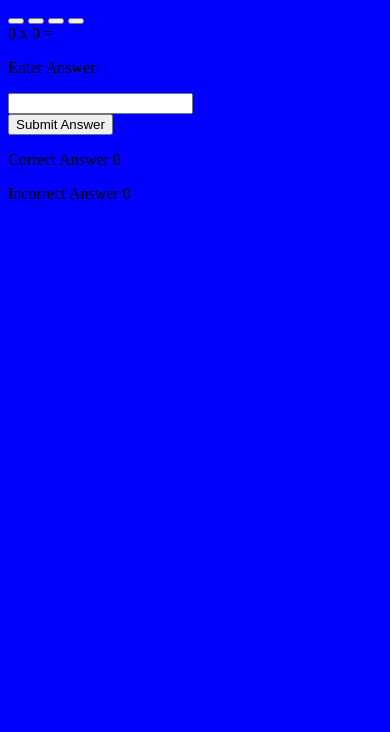
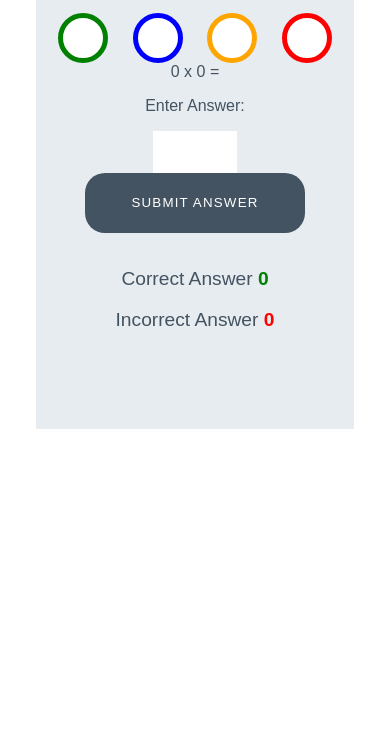
Before and after one commit to Naida1710/Love-Maths, a plain HTML site: page index.html in a window 390 px wide. Shown: the part 112-844 px from the top of the page. Drawn offline with Linux system fonts and the light colour scheme.

Commit message:
Add style for game

```diff
--- a/assets/css/style.css
+++ b/assets/css/style.css
@@ -1,3 +1,253 @@
+
+/* --------- Global style */
+
 body {
-    background: blue;
+    background-color: white;
+    font-family: "Raleway", sans-serif;
+    color: #445361;
+    text-align: center;
 }
+
+/* --------- Heading */
+
+.heading {
+    text-align: center;
+    font-size: 2.5rem;
+}
+
+.logo {
+    height: 40px;
+    padding-right: 5px;
+}
+
+/* --------- Game layout */
+
+.game-area {
+    background-color: #E6ECF0;
+    box-sizing: border-box;
+    width: 85%;
+    height: 65vh;
+    max-height: 450px;
+    max-width: 830px;
+    margin-left: auto;
+    margin-right: auto;
+    padding: 1%;
+}
+
+.question-area {
+    width: 50%;
+    font-size: 2rem;
+    margin: auto;
+    padding: 50px 0;
+}
+
+.question-area span {
+    padding: 0 15px;
+}
+
+.score-area {
+    margin: 5px auto;
+    width: 60%;
+    font-size: 1.2rem;
+}
+
+.controls-area {
+    width: 85%;
+    margin: 30px auto;
+}
+
+#score {
+    color: green;
+    font-weight: bold;
+}
+
+#incorrect {
+    color: red;
+    font-weight: bold;
+}
+
+.answer-message {
+    display: none;
+    font-size: 1rem;
+}
+
+#answer-box {
+    border: none;
+    color: #445361;
+    display: inline-block;
+    height: 40px;
+    width: 80px;
+    font-size: 1.2rem;
+}
+
+.scores {
+    display: inline-block;
+    padding: 25px;
+}
+
+/* --------- Buttons */
+
+.btn {
+    width: 220px;
+    height: 60px;
+    font-family: "Raleway", sans-serif;
+    text-transform: uppercase;
+    letter-spacing: 1.2px;
+    color: white;
+}
+
+.btn:focus {
+    outline: none;
+}
+
+.btn--big {
+    padding-top: 10px;
+    border-radius: 50%;
+    background-color: white;
+    border: 10px solid;
+    width: 100px;
+    height: 100px;
+    font-size: 3.2rem;
+    margin: 0 30px;
+    transition: all 0.5s;
+}
+
+.btn--blue {
+    border-color: blue;
+    color: blue;
+}
+
+.btn--big::after {
+    content: attr(data-type);
+    font-size: 1rem;
+    color: #445361;
+    position: relative;
+    left: -0.5em;
+}
+
+.btn--blue:active,
+.btn--blue:hover {
+    background-color: darkblue;
+    color: white;
+}
+
+.btn--orange {
+    border-color: orange;
+    color: orange;
+}
+
+.btn--orange:active,
+.btn--orange:hover {
+    background-color: darkorange;
+    color: white;
+}
+
+.btn--red {
+    border-color: red;
+    color: red;
+}
+
+.btn--red:active,
+.btn--red:hover {
+    background-color: darkred;
+    color: white;
+}
+
+.btn--green {
+    border-color: green;
+    color: green;
+}
+
+.btn--green:active,
+.btn--green:hover {
+    background-color: darkgreen;
+    color: white;
+}
+
+.btn--gray {
+    margin-top: 25px;
+    background-color: #445361;
+    border: 1px transparent;
+    border-radius: 20px;
+}
+
+.btn--gray:active,
+.btn--gray:hover {
+    background-color: #0d1013;
+}
+
+/* --------- Media queries */
+
+@media (max-width: 414px) {
+    .controls-area {
+        width: 100%;
+    }
+
+    .btn--big {
+        margin: 0 10px;
+        padding: 5px;
+        border: 5px solid;
+        width: 50px;
+        height: 50px;
+        font-size: 1.5rem;
+    }
+
+    .btn--big::after {
+        font-size: 0.6rem;
+        left: -0.7rem;
+    }
+
+    .question-area {
+        padding: 10% 0;
+        width: 100%;
+    }
+
+    .question-area span {
+        padding: 0;
+    }
+
+    .answer-message {
+        display: block;
+    }
+
+    #answer-box {
+        display: block;
+        margin: 0 auto;
+    }
+    .btn--gray {
+        margin-top: 0;
+    }
+
+    .score-area {
+        width: 100%;
+    }
+
+    .scores {
+        margin: 0.5em auto;
+        display: block;
+        padding: 5px;
+    }
+
+    .heading {
+        font-size: 2rem;
+    }
+}
+
+@media (max-width: 320px) {
+    .game-area {
+        height: 70vh;
+    }
+
+    .controls-area {
+        width: 75%;
+        margin: 10px auto;
+    }
+
+    .btn--big {
+        margin: 10px 10px;
+    }
+    .question-area {
+        padding: 10px 0;
+    }
+
+}
--- a/index.html
+++ b/index.html
@@ -13,16 +13,16 @@
     </h1>
     <div class="game-area">
         <div class="controls-area">
-            <button class="btn btn--big btn--green">
+            <button data type="addition" class="btn btn--big btn--green">
                 <i class="fas fa-plus"></i>
             </button>
-            <button class="btn btn--big btn--blue">
+            <button data type="substract" class="btn btn--big btn--blue">
                 <i class="fas fa-minus"></i>
             </button>
-            <button class="btn btn--big btn--orange">
+            <button data type="multiply" class="btn btn--big btn--orange">
                 <i class="fas fa-times"></i>
             </button>
-            <button class="btn btn--big btn--red">
+            <button data type="division" class="btn btn--big btn--red">
                 <i class="fas fa-divide"></i>
             </button>
         <div class="guestion-area">
@@ -34,7 +34,7 @@
             <input id="answer-box" type="number">
 
         </div>
-        <button class="btn btn--gray">Submit Answer</button>
+        <button data-type="submit" class="btn btn--gray">Submit Answer</button>
     </div>
 
     <div class="score-area">
```
